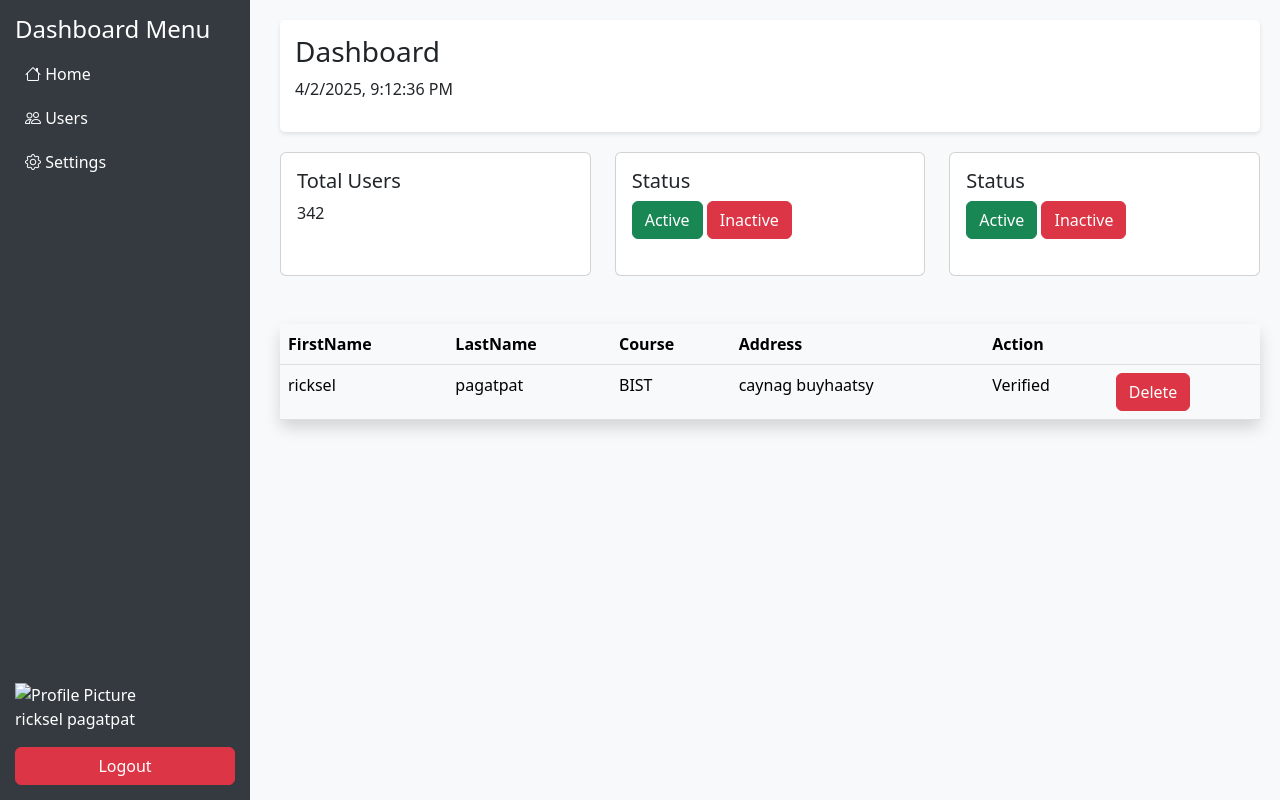
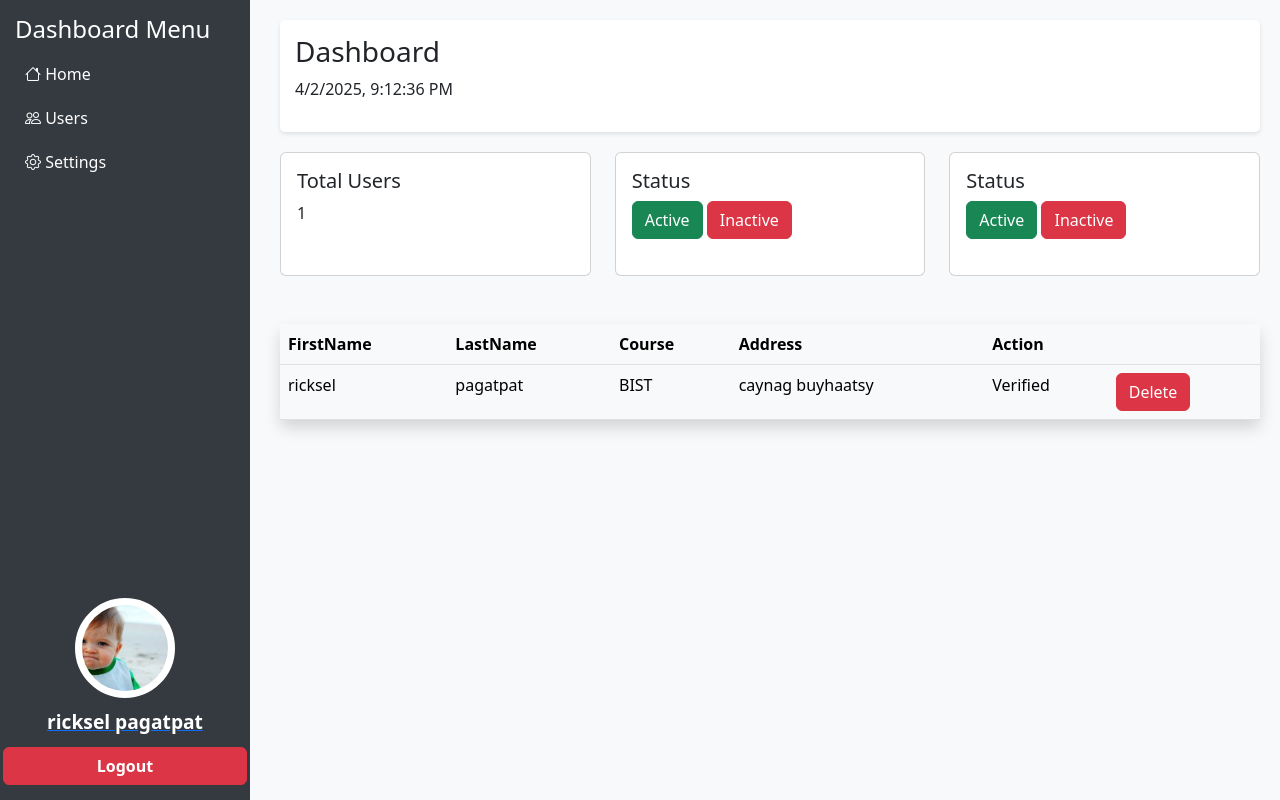
Before and after one commit to 0nlooker-max/Road-to-javaScript, a PHP site: page /JavaScript/dashboard.php in a window 1280 px wide. Run offline with PHP 8.4, Linux system fonts and the light colour scheme; a user stored in the database is signed in; data comes from the database, SQL or seed files in the repository; some libraries are stand-ins or nearby versions.

Commit message:
added dashboard editprofile

```diff
--- a/dash.css
+++ b/dash.css
@@ -40,7 +40,7 @@
             margin-top: auto;
         }
 
-        .profile img {
+        .img-thumbnail{
             width: 80px;
             height: 80px;
             border-radius: 50%;
@@ -59,3 +59,36 @@
             display: flex;
             align-items: stretch;
         }
+/* Profile Section Styling */
+.profile-section {
+    margin-top: 20px;
+    text-align: center;
+}
+
+.profile-btn {
+    border: none;
+    background: none;
+    padding: 0;
+    cursor: pointer;
+}
+
+.profile-img {
+    width: 100px;
+    height: 100px;
+    border-radius: 50%;
+    object-fit: cover;
+    margin-bottom: 10px;
+}
+
+.profile-name {
+    font-size: 1.2rem;
+    font-weight: bold;
+    color: #ffffff;
+    margin: 0;
+}
+
+.logout-btn {
+    margin-top: 10px;
+    font-size: 1rem;
+    font-weight: bold;
+}
--- a/dashboard.js
+++ b/dashboard.js
@@ -29,3 +29,28 @@
     console.error("Response Text:", jqXHR.responseText); // Log the response text for debugging
     alert("Failed to load table data. Please try again.");
 });
+$(document).ready(function () {
+    // Handle profile edit form submission
+    $("#editProfileForm").on("submit", function (event) {
+        event.preventDefault();
+        let formData = new FormData(this);
+
+        $.ajax({
+            url: "edit_profile.php", // Backend script to handle profile updates
+            type: "POST",
+            data: formData,
+            processData: false,
+            contentType: false,
+            dataType: "json"
+        }).done(function (response) {
+            if (response.res === "success") {
+                alert("Profile updated successfully!");
+                location.reload(); // Reload the page to reflect changes
+            } else {
+                alert("Error: " + response.msg);
+            }
+        }).fail(function () {
+            alert("An error occurred while updating the profile.");
+        });
+    });
+});
--- a/dashboard.php
+++ b/dashboard.php
@@ -27,16 +27,26 @@
     if ($user) {
         $first_name = $user['first_name'];
         $last_name = $user['last_name'];
-        $profile_image = $user['profile_image'] ? $user['profile_image'] : 'https://via.placeholder.com/80'; // Default image if none is set
+        $profile_image = $user['profile_image'] ? $user['profile_image'] : '\profiles\fighting meme.webp'; // Default image if none is set
     } else {
         $first_name = "Unknown";
         $last_name = "User";
-        $profile_image = 'https://via.placeholder.com/80'; // Default image
+        $profile_image = '\profiles\fighting meme.webp'; // Default image
     }
 } catch (Exception $e) {
     $first_name = "Error";
     $last_name = "User";
-    $profile_image = 'https://via.placeholder.com/80'; // Default image
+    $profile_image = '\profiles\fighting meme.webp'; // Default image
+}
+
+// Query to count the total number of users
+try {
+    $stmt = $connection->prepare("SELECT COUNT(*) AS total_users FROM users");
+    $stmt->execute();
+    $result = $stmt->fetch(PDO::FETCH_ASSOC);
+    $total_users = $result['total_users'];
+} catch (Exception $e) {
+    $total_users = "Error"; // Handle errors gracefully
 }
 ?>
 
@@ -60,12 +70,13 @@
             <a href="#" class="bi bi-people"> Users</a>
             <a href="#" class="bi bi-gear"> Settings</a>
         </div>
-        <div>
-            <img src="<?php echo htmlspecialchars($profile_image); ?>" alt="Profile Picture">
-            <p><?php echo htmlspecialchars($first_name . ' ' . $last_name); ?></p>
+        <div class="row">
+            <button type="button" class="btn btn-link p-0 profile-btn" data-bs-toggle="modal" data-bs-target="#editProfileModal">
+                <img src="<?php echo htmlspecialchars($profile_image); ?>" alt="Profile Picture" class="img-thumbnail profile-img col">
+                <p class="profile-name col"><?php echo htmlspecialchars($first_name . ' ' . $last_name); ?></p>
+            </button>
             <button class="btn btn-danger w-100 logout-btn">Logout</button>
         </div>
-
     </div>
     <div class="content">
         <div class="dashboard-header">
@@ -77,7 +88,7 @@
                 <div class="card w-100">
                     <div class="card-body">
                         <h5 class="card-title">Total Users</h5>
-                        <p class="card-text">342</p>
+                        <p class="card-text"><?php echo htmlspecialchars($total_users); ?></p>
                     </div>
                 </div>
             </div>
@@ -128,6 +139,34 @@
                 </table>
             </div>
         </div>
+        <!-- Profile Edit Modal -->
+        <div class="modal fade" id="editProfileModal" tabindex="-1" aria-labelledby="editProfileModalLabel" aria-hidden="true">
+            <div class="modal-dialog">
+                <div class="modal-content">
+                    <div class="modal-header">
+                        <h5 class="modal-title" id="editProfileModalLabel">Edit Profile</h5>
+                        <button type="button" class="btn-close" data-bs-dismiss="modal" aria-label="Close"></button>
+                    </div>
+                    <div class="modal-body">
+                        <form id="editProfileForm">
+                            <div class="mb-3">
+                                <label for="editFirstName" class="form-label">First Name</label>
+                                <input type="text" class="form-control" id="editFirstName" name="first_name" value="<?php echo htmlspecialchars($first_name); ?>" required>
+                            </div>
+                            <div class="mb-3">
+                                <label for="editLastName" class="form-label">Last Name</label>
+                                <input type="text" class="form-control" id="editLastName" name="last_name" value="<?php echo htmlspecialchars($last_name); ?>" required>
+                            </div>
+                            <div class="mb-3">
+                                <label for="editProfileImage" class="form-label">Profile Image</label>
+                                <input type="file" class="form-control" id="editProfileImage" name="profile_image">
+                            </div>
+                            <button type="submit" class="btn btn-primary">Save Changes</button>
+                        </form>
+                    </div>
+                </div>
+            </div>
+        </div>
         <script>
             function updateDateTime() {
                 const now = new Date();
```
